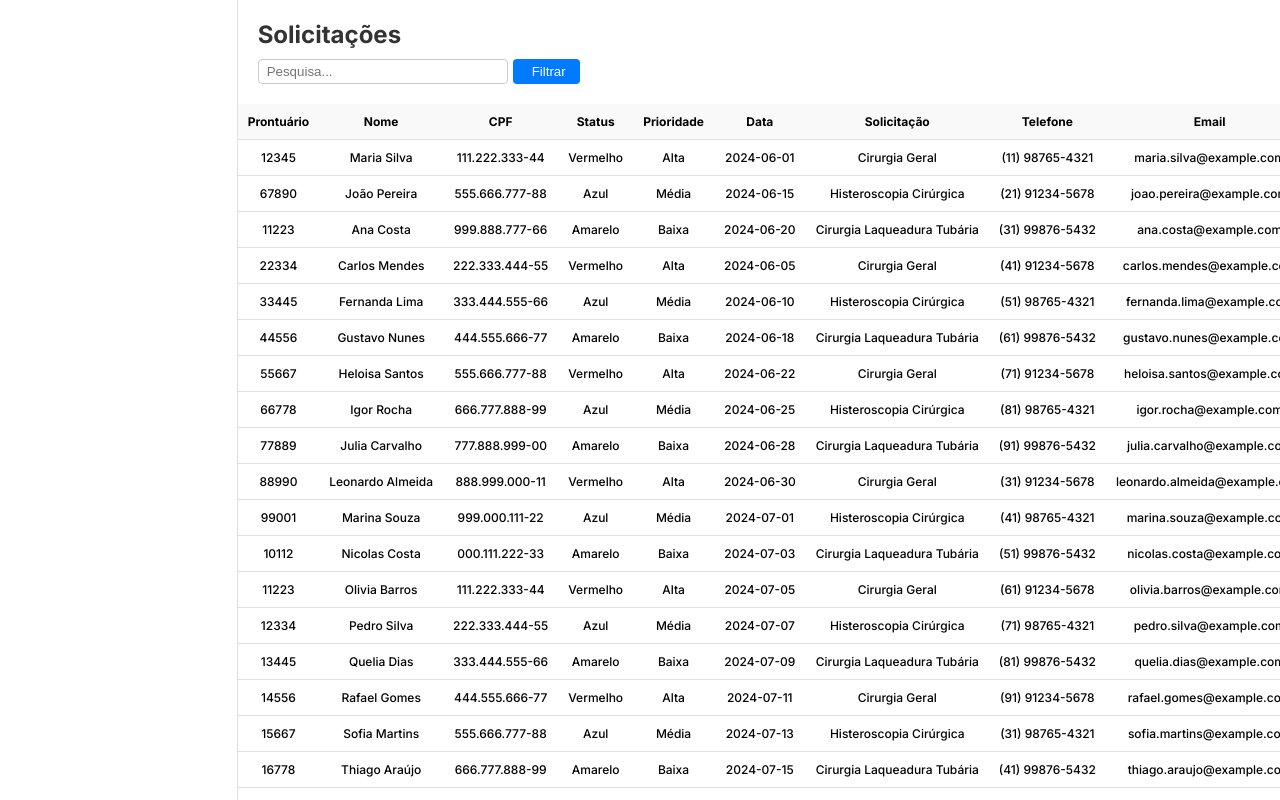
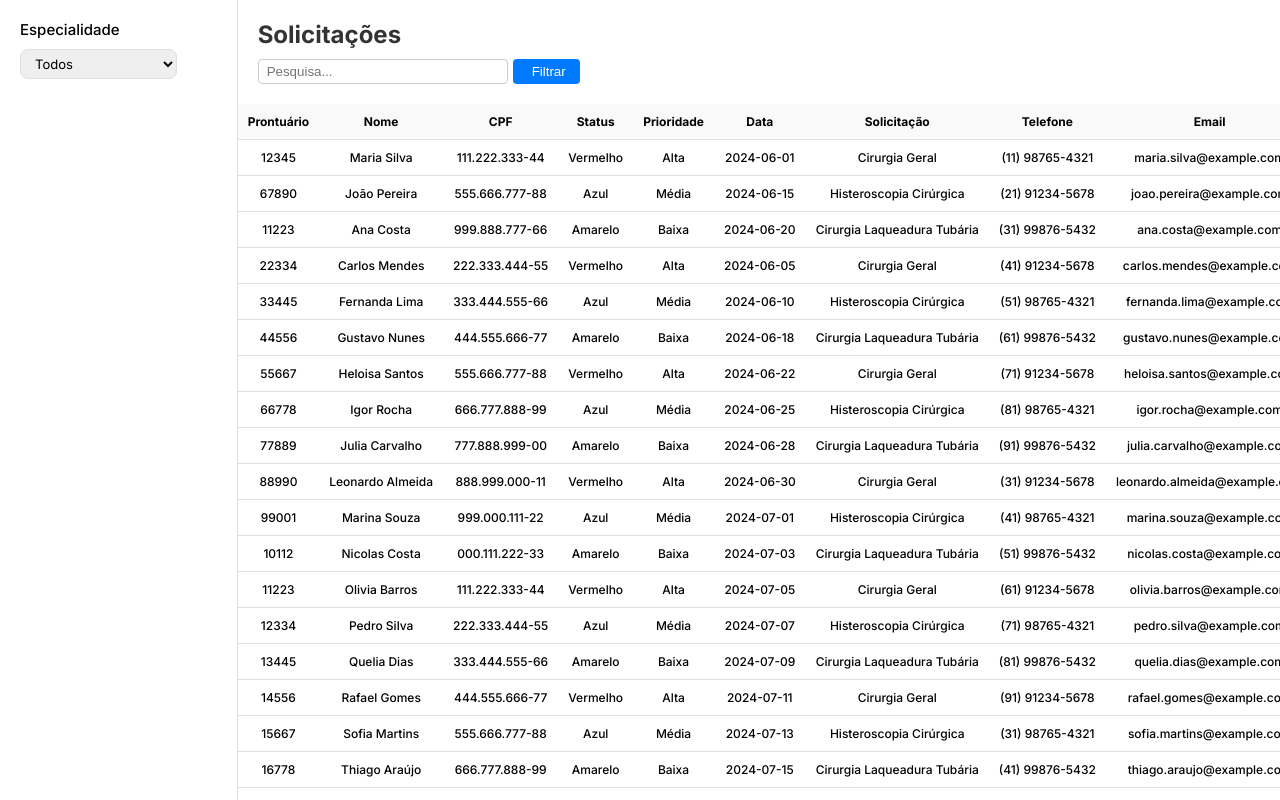
Before and after one commit to PETcisam/PetFilasInteligentes, a React (Create React App) app in the folder FrontendPET/: page /adm/solicitacoes in a window 1280 px wide. Built offline with nearby package versions, Linux system fonts and the light colour scheme.

Commit message:
filtros etc

```diff
--- a/FrontendPET/src/AdmPages/Solicitacoes.js
+++ b/FrontendPET/src/AdmPages/Solicitacoes.js
@@ -1,11 +1,14 @@
 import React, { useEffect, useState } from "react";
-import { Link } from "react-router-dom";
-import { FaUser, FaCalendarAlt, FaHeart, FaSyringe, FaEdit, FaTrash } from "react-icons/fa";
-import axios from "axios";
+import { FaEdit, FaTrash } from "react-icons/fa";
 import "./Solicitacoes.css";
 
 function Solicitacoes() {
-  const [data, setData] = useState([
+  const [solicitacoes, setSolicitacoes] = useState([]);
+  const [filtro, setFiltro] = useState("Todos");
+
+  useEffect(() => {
+    // Definindo dados de exemplo
+    const data = [
       { prontuario: "12345", nome: "Maria Silva", cpf: "111.222.333-44", status: "Vermelho", prioridade: "Alta", data: "2024-06-01", solicitacao: "Cirurgia Geral", telefone: "(11) 98765-4321", email: "maria.silva@example.com" },
       { prontuario: "67890", nome: "João Pereira", cpf: "555.666.777-88", status: "Azul", prioridade: "Média", data: "2024-06-15", solicitacao: "Histeroscopia Cirúrgica", telefone: "(21) 91234-5678", email: "joao.pereira@example.com" },
       { prontuario: "11223", nome: "Ana Costa", cpf: "999.888.777-66", status: "Amarelo", prioridade: "Baixa", data: "2024-06-20", solicitacao: "Cirurgia Laqueadura Tubária", telefone: "(31) 99876-5432", email: "ana.costa@example.com" },
@@ -26,15 +29,31 @@ function Solicitacoes() {
       { prontuario: "16778", nome: "Thiago Araújo", cpf: "666.777.888-99", status: "Amarelo", prioridade: "Baixa", data: "2024-07-15", solicitacao: "Cirurgia Laqueadura Tubária", telefone: "(41) 99876-5432", email: "thiago.araujo@example.com" },
       { prontuario: "17889", nome: "Ursula Fernandes", cpf: "777.888.999-00", status: "Vermelho", prioridade: "Alta", data: "2024-07-17", solicitacao: "Cirurgia Geral", telefone: "(51) 91234-5678", email: "ursula.fernandes@example.com" },
       { prontuario: "18990", nome: "Vinicius Castro", cpf: "888.999.000-11", status: "Azul", prioridade: "Média", data: "2024-07-19", solicitacao: "Histeroscopia Cirúrgica", telefone: "(61) 98765-4321", email: "vinicius.castro@example.com" },
-    { prontuario: "20001", nome: "Wellington Lima", cpf: "999.000.111-22", status: "Amarelo", prioridade: "Baixa", data: "2024-07-21", solicitacao: "Cirurgia Laqueadura Tubária", telefone: "(71) 99876-5432", email: "wellington.lima@example.com" }
-  ]);
 
+      // Adicione mais exemplos conforme necessário
+    ];
 
+    setSolicitacoes(data);
+  }, []);
+
+  const handleFiltroChange = (event) => {
+    setFiltro(event.target.value);
+  };
+
+  const solicitacoesFiltradas = filtro === "Todos" ? solicitacoes : solicitacoes.filter(solicitacao => solicitacao.solicitacao === filtro);
 
   return (
     <div className="home-adm">
       {/* sidebar */}
       <div className="sidebar2">
+      <h2 className="medico-titlepage">Especialidade</h2>
+      <select value={filtro} onChange={handleFiltroChange} className="medico-select-filtro">
+          <option className="opcoesfiltro" value="Todos">Todos</option>
+          <option className="opcoesfiltro" value="Cirurgia Geral">Cirurgia Geral</option>
+          <option className="opcoesfiltro" value="Histeroscopia Cirúrgica">Histeroscopia Cirúrgica</option>
+          <option className="opcoesfiltro" value="Cirurgia Laqueadura Tubária">Cirurgia Laqueadura Tubária</option>
+          {/* Adicione mais opções conforme necessário */}
+        </select>
 
       </div>
 
@@ -64,7 +83,7 @@ function Solicitacoes() {
               </tr>
             </thead>
             <tbody>
-              {data.map((item, index) => (
+              {solicitacoesFiltradas.map((item, index) => (
                 <tr key={index}>
                   <td className="infogrid">{item.prontuario}</td>
                   <td className="infogrid">{item.nome}</td>
```
Lines whose indentation alone changed are shown as unchanged.
